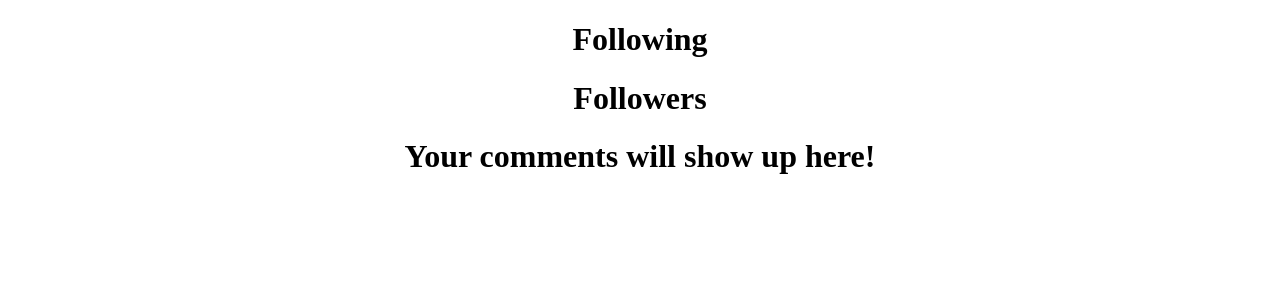
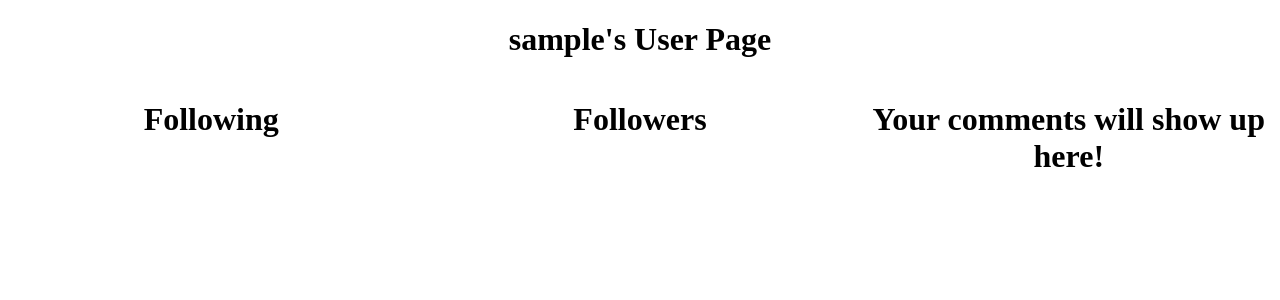
Before and after one commit to SerenaChandler/TransRoom, a Flask app: page /user in a window 1280 px wide. Shown: the part 114-414 px from the top of the page. Run offline with Flask 2, Linux system fonts and the light colour scheme; the visitor is signed in with stand-in values (Sample User, id 1); data comes from the database, SQL or seed files in the repository; data that the repository does not hold is empty; some libraries are stand-ins or nearby versions.

Commit message:
adjusted CSS to profile page

```diff
--- a/server.py
+++ b/server.py
@@ -113,7 +113,7 @@ def delete_friend(user_id):
 def login_page():
     if session.get("user_id"):
         user = crud.get_user_by_id(session["user_id"])
-        flash(f'You already logged in, {user.username}')
+        flash(f"You're already logged in, {user.username}")
     else:
         sess = session.get("user_id")
         return render_template("login.html", sess=sess)
--- a/static/css/site.css
+++ b/static/css/site.css
@@ -168,7 +168,7 @@
 
 .comment-box {
   border: black solid 5px;
-  border-radius: 5px;
+  border-radius: 15px;
   margin-top: 10px;
   text-align: left;
   margin-left: auto;
@@ -177,17 +177,16 @@
   background-color: rgb(220, 250, 255);
   padding-top: 20px;
   padding-bottom: 20px;
-  width: 25%;
+  width: 80%;
 }
 
 .user-info{
-  /* border: solid black 3px;
-  padding-bottom: 5px; */
+display: flex;
+justify-content: space-between;
 }
 
 .user-info-box{
-  /* border: solid black 3px;
-  width: 30%; */
+  width: 33%;
 }
 
 #flag {
--- a/templates/user.html
+++ b/templates/user.html
@@ -4,6 +4,7 @@
 
 
 {% block body %}
+<h1>{{user.username}}'s User Page</h1>
 <div class="user-info">
 
 <div class="user-info-box">
```
